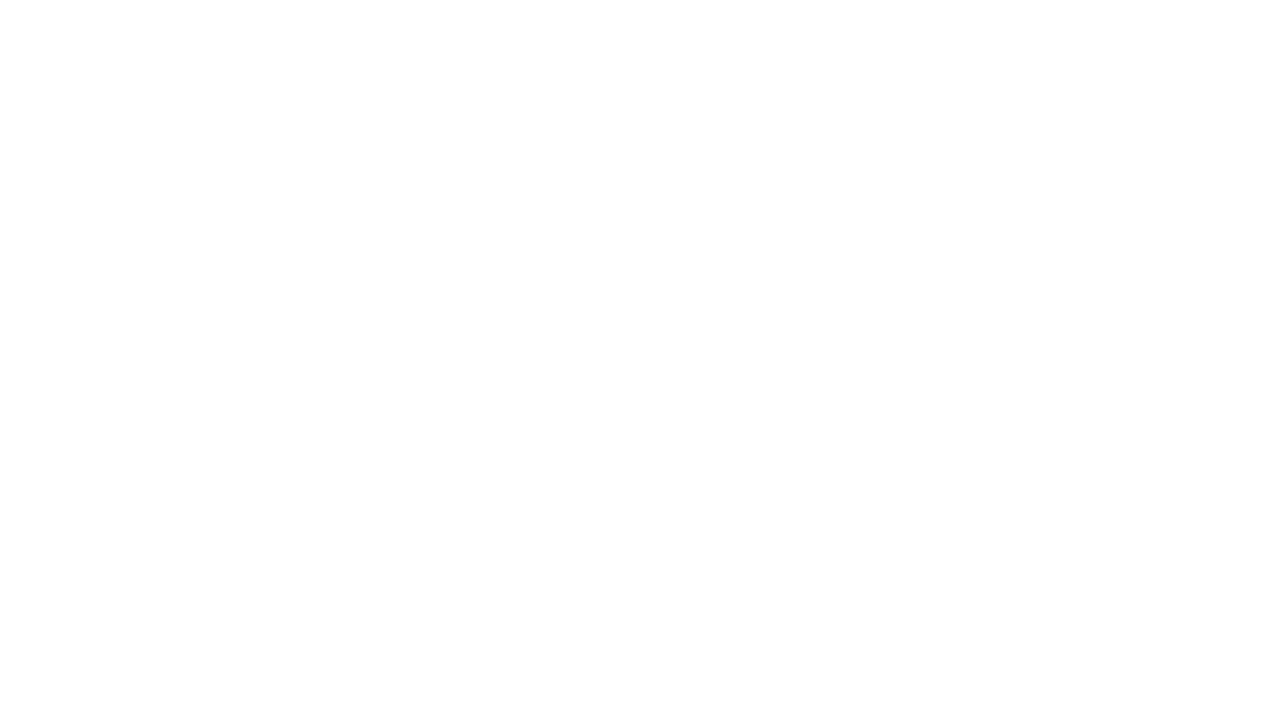
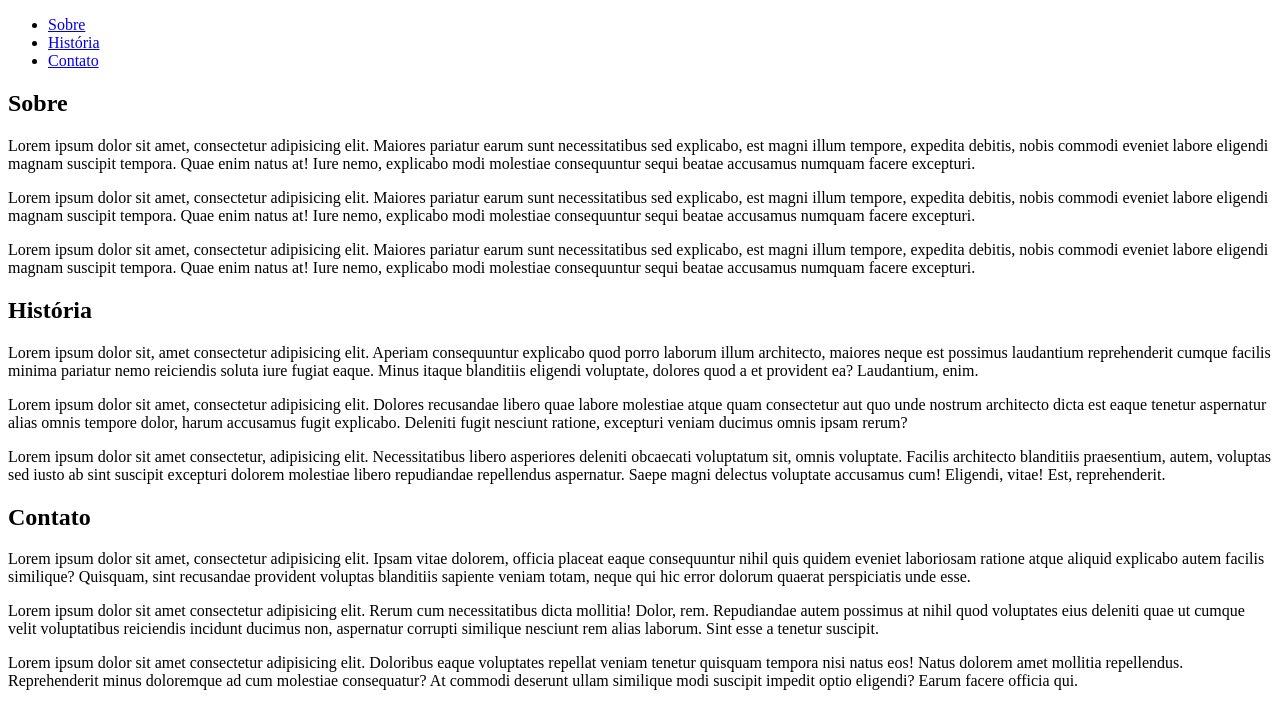
Before and after one commit to bonanigus/siteTesteAULA, a plain HTML site: page index.html in a window 1280 px wide. Drawn offline with Linux system fonts and the light colour scheme.

Commit message:
adicionando navegação e sections no site

```diff
--- a/index.html
+++ b/index.html
@@ -7,5 +7,34 @@
     <title>Document</title>
 </head>
 <body>
+    <nav>
+        <ul>
+            <li><a href="#sobre">Sobre</a></li>
+            <li><a href="#historia">História</a></li>
+            <li><a href="#contato">Contato</a></li>
+        </ul>
+    </nav>
+    <div id="main">
+        <section id="sobre">
+            <h1>Sobre</h1>
+            <p>Lorem ipsum dolor sit amet, consectetur adipisicing elit. Maiores pariatur earum sunt necessitatibus sed explicabo, est magni illum tempore, expedita debitis, nobis commodi eveniet labore eligendi magnam suscipit tempora. Quae enim natus at! Iure nemo, explicabo modi molestiae consequuntur sequi beatae accusamus numquam facere excepturi.</p>
+            <p>Lorem ipsum dolor sit amet, consectetur adipisicing elit. Maiores pariatur earum sunt necessitatibus sed explicabo, est magni illum tempore, expedita debitis, nobis commodi eveniet labore eligendi magnam suscipit tempora. Quae enim natus at! Iure nemo, explicabo modi molestiae consequuntur sequi beatae accusamus numquam facere excepturi.</p>
+            <p>Lorem ipsum dolor sit amet, consectetur adipisicing elit. Maiores pariatur earum sunt necessitatibus sed explicabo, est magni illum tempore, expedita debitis, nobis commodi eveniet labore eligendi magnam suscipit tempora. Quae enim natus at! Iure nemo, explicabo modi molestiae consequuntur sequi beatae accusamus numquam facere excepturi.</p>
+        </section>
+        <section id="História">
+            <h1>História</h1>
+            <p>Lorem ipsum dolor sit, amet consectetur adipisicing elit. Aperiam consequuntur explicabo quod porro laborum illum architecto, maiores neque est possimus laudantium reprehenderit cumque facilis minima pariatur nemo reiciendis soluta iure fugiat eaque. Minus itaque blanditiis eligendi voluptate, dolores quod a et provident ea? Laudantium, enim.</p>
+            <p>Lorem ipsum dolor sit amet, consectetur adipisicing elit. Dolores recusandae libero quae labore molestiae atque quam consectetur aut quo unde nostrum architecto dicta est eaque tenetur aspernatur alias omnis tempore dolor, harum accusamus fugit explicabo. Deleniti fugit nesciunt ratione, excepturi veniam ducimus omnis ipsam rerum?</p>
+            <p>Lorem ipsum dolor sit amet consectetur, adipisicing elit. Necessitatibus libero asperiores deleniti obcaecati voluptatum sit, omnis voluptate. Facilis architecto blanditiis praesentium, autem, voluptas sed iusto ab sint suscipit excepturi dolorem molestiae libero repudiandae repellendus aspernatur. Saepe magni delectus voluptate accusamus cum! Eligendi, vitae! Est, reprehenderit.</p>
+        </section>
+        <section id="Contato">
+            <h1>Contato</h1>
+            <p>Lorem ipsum dolor sit amet, consectetur adipisicing elit. Ipsam vitae dolorem, officia placeat eaque consequuntur nihil quis quidem eveniet laboriosam ratione atque aliquid explicabo autem facilis similique? Quisquam, sint recusandae provident voluptas blanditiis sapiente veniam totam, neque qui hic error dolorum quaerat perspiciatis unde esse.</p>
+            <p>Lorem ipsum dolor sit amet consectetur adipisicing elit. Rerum cum necessitatibus dicta mollitia! Dolor, rem. Repudiandae autem possimus at nihil quod voluptates eius deleniti quae ut cumque velit voluptatibus reiciendis incidunt ducimus non, aspernatur corrupti similique nesciunt rem alias laborum. Sint esse a tenetur suscipit.</p>
+            <p>Lorem ipsum dolor sit amet consectetur adipisicing elit. Doloribus eaque voluptates repellat veniam tenetur quisquam tempora nisi natus eos! Natus dolorem amet mollitia repellendus. Reprehenderit minus doloremque ad cum molestiae consequatur? At commodi deserunt ullam similique modi suscipit impedit optio eligendi? Earum facere officia qui.</p>
+        </section>
+
+
+
 </body>
 </html>
```
